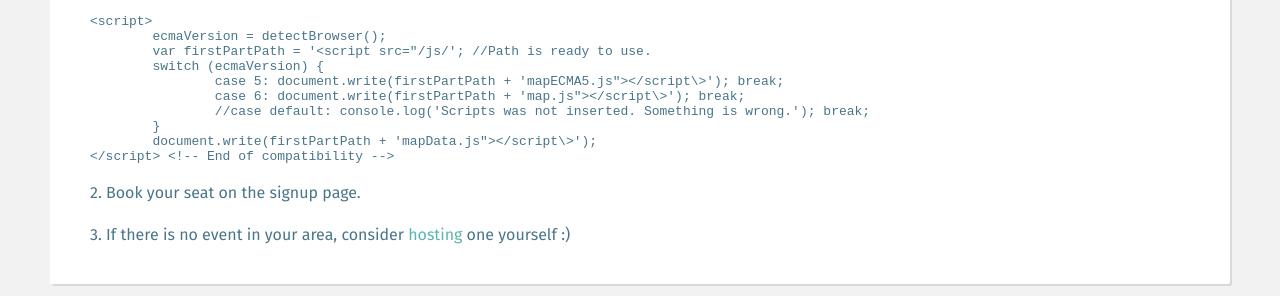
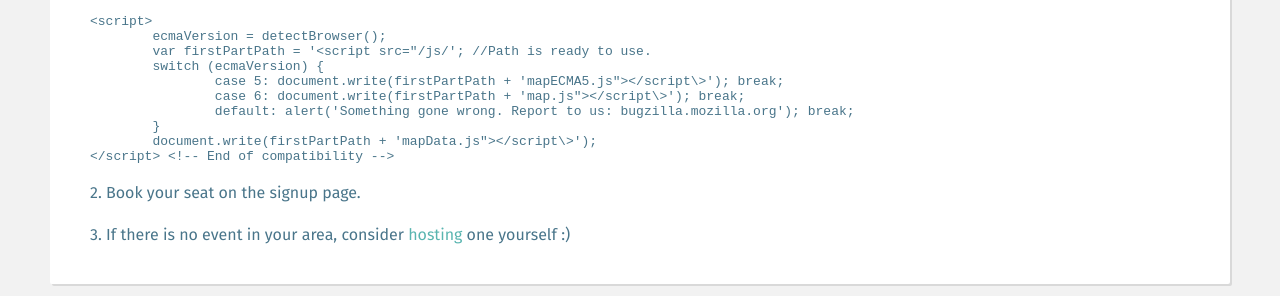
Before and after one commit to mozilla/firefox57-sprint, a Jekyll site: the page built from _articles/participate.md, in a window 1280 px wide. Shown: the part 1223-1519 px from the top of the page. Built offline with Jekyll 4.4.1, drawn with Linux system fonts in a browser that asks for light colours; some web fonts are replaced; a script that is not in the unit is left out; some of the changed text lies outside the part shown.

Commit message:
Fixed switch for default

```diff
--- a/_includes/map.html
+++ b/_includes/map.html
@@ -36,7 +36,7 @@
 		switch (ecmaVersion) {
 			case 5: document.write(firstPartPath + 'mapECMA5.js"></script\>'); break;
 			case 6: document.write(firstPartPath + 'map.js"></script\>'); break;
-			//case default: console.log('Scripts was not inserted. Something is wrong.'); break;
+			default: alert('Something gone wrong. Report to us: bugzilla.mozilla.org'); break;
 		}
 		document.write(firstPartPath + 'mapData.js"></script\>');
 	</script>
```
